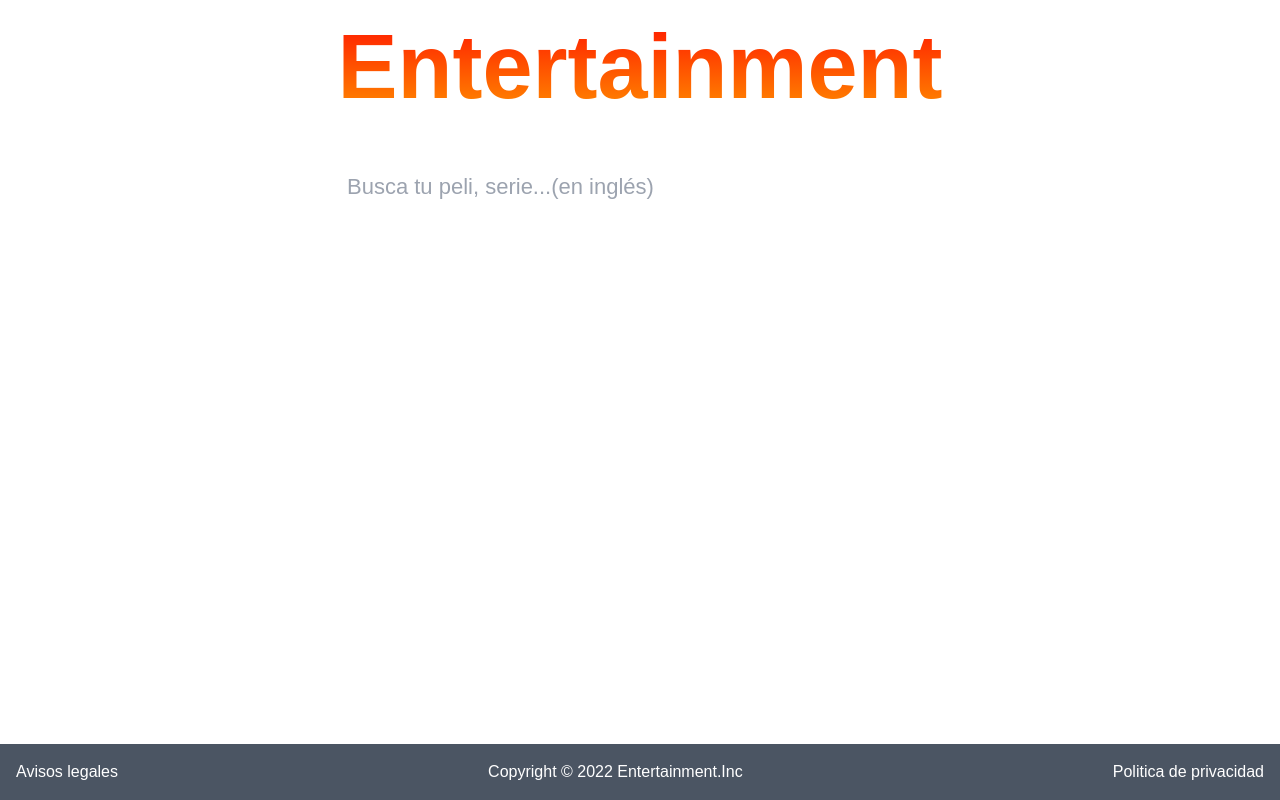
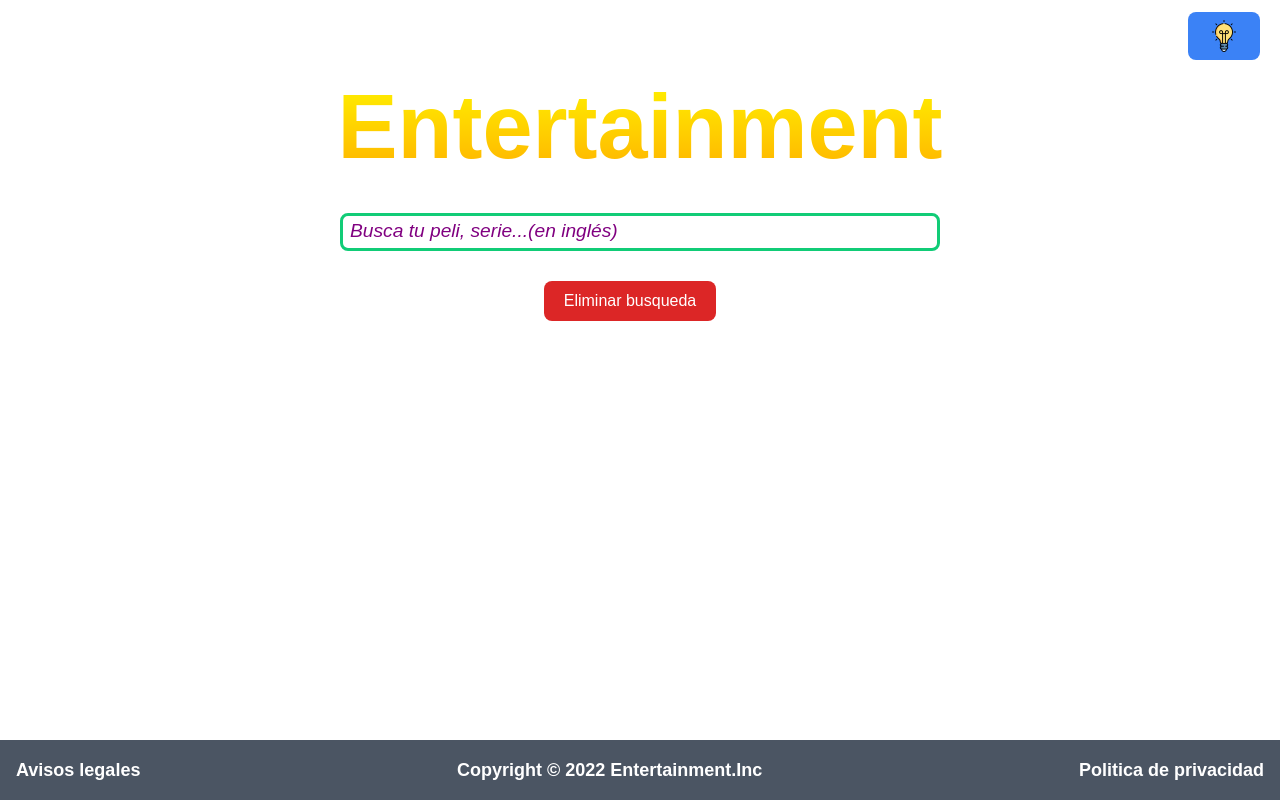
Before and after one commit to Angel0880/CIU-Proyecto-Final, a React (Create React App) app: page / in a window 1280 px wide. Built offline with nearby package versions, Linux system fonts and the light colour scheme; what @nextui-org/react would draw is missing.

Commit message:
Proyecto andando

```diff
--- a/src/App.css
+++ b/src/App.css
@@ -28,7 +28,7 @@ body {
 h1 {
 
   font-size: 90px;
-  background: -webkit-linear-gradient(red, orange);
+  background: -webkit-linear-gradient(yellow, orange);
   -webkit-background-clip: text;
   -webkit-text-fill-color: transparent;
   text-align: "center";
@@ -43,12 +43,23 @@ input {
   width: 600px;
   height: 50%;
   padding: 7px;
-  margin: 8px 0;
-  background-color: #fff;
-  color: black;
-  position: sticky;
-  font-size: 22px;
+  margin: 6px 0;
+  background-color: transparent;
+  border: 3px solid #1c7;
+  border-radius: 8px;
 
+}
+input:focus {
+
+  border: 3px solid #5d9;
+  outline: none;
+
+}
+
+input::placeholder {
+  color: purple;
+  font-size:larger;
+  font-style: italic;
 }
 
 .App-header {
--- a/src/components/Footer.jsx
+++ b/src/components/Footer.jsx
@@ -7,14 +7,12 @@ const Footer = () => {
 
         <Fragment>
 
-            <footer>
-                <div className='flex justify-between bg-gray-600 p-4 mt-auto text-1xl bottom-0 fixed w-full'>
+            <footer className='flex justify-between bg-gray-600 p-4 mt-auto bottom-0 fixed w-full'>
 
-                    <p> Avisos legales </p>
-                    <p> Copyright &#169; 2022 Entertainment.Inc </p>
-                    <p> Politica de privacidad </p>
+                <p className='text-lg font-semibold'> Avisos legales </p>
+                <p className='text-lg font-semibold'> Copyright &#169; 2022 Entertainment.Inc </p>
+                <p className='text-lg font-semibold'> Politica de privacidad </p>
 
-                </div>
             </footer>
 
         </Fragment>
--- a/src/components/Header.jsx
+++ b/src/components/Header.jsx
@@ -1,6 +1,6 @@
 import React, { Fragment } from 'react';
+import lamp from '../img/lampOn.png';
 import '../App.css';
-import { Button } from 'react-bootstrap';
 
 const Header = ( { changeTheme } ) => {
 
@@ -8,22 +8,22 @@ const Header = ( { changeTheme } ) => {
 
     <Fragment>
 
-      <div className='flex justify-center'>
+      <div className='flex justify-end'>
 
-        <h1>Entertainment</h1>
+        <button
+          className='px-5 py-2 mt-3 mr-5 bg-blue-500 rounded-lg'
+          onClick = {changeTheme}
+        >
+
+          <img src={lamp}/>
+
+        </button>
 
       </div>
 
-      <div className='flex justify-end'>
+      <div className=' mb-3 flex justify-center'>
 
-        <Button
-            variant="secondary"
-            className='px-3'
-            onClick = {changeTheme}
-          >
-            Cambiar color de fondo
-
-        </Button>
+        <h1>Entertainment</h1>
 
       </div>
 
--- a/src/components/SearchBar.jsx
+++ b/src/components/SearchBar.jsx
@@ -42,13 +42,13 @@ const SearchBar = () => {
 
             <div className=' mt-3 flex justify-center items-center' >
 
-                <Button
-                        variant="secondary"
-                        onClick = {changeBody}
-                    >
-                        Eliminar busqueda
+                <button
+                    className="px-5 py-2 mt-3 mr-5 bg-red-600 rounded-lg"
+                    onClick = {changeBody}
+                >
+                    Eliminar busqueda
 
-                </Button>
+                </button>
             </div>
             <div>
 
```
Also changed, not shown: src/img/lampOn.png (added).
